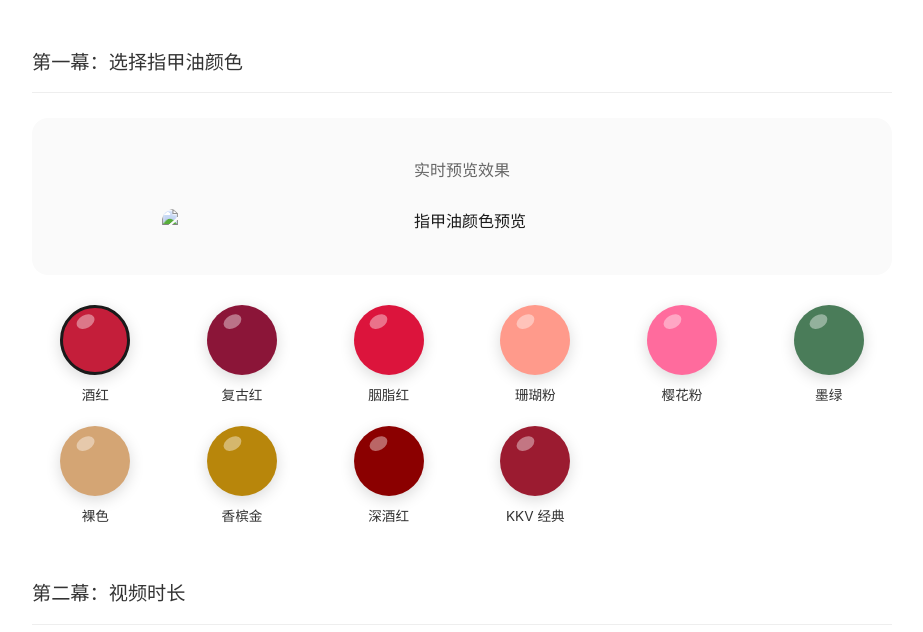
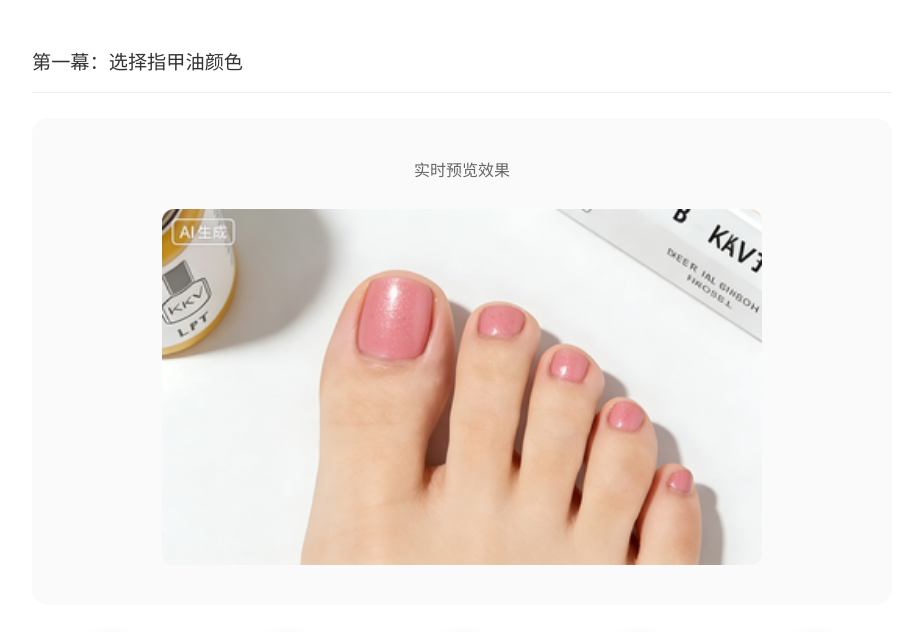
Before and after one commit to Wizman420-sudo/video-custom, a plain HTML site: page index.html in a window 1280 px wide. Shown: the part 163-795 px from the top of the page, without its empty margins (178-1101 px from the left). Drawn offline with Linux system fonts and the light colour scheme.

Commit message:
update to 7 colors only

```diff
--- a/index.html
+++ b/index.html
@@ -87,7 +87,7 @@
         /* 颜色选择网格 */
         .color-grid {
             display: grid;
-            grid-template-columns: repeat(auto-fit, minmax(120px, 1fr));
+            grid-template-columns: repeat(auto-fit, minmax(130px, 1fr));
             gap: 20px;
             justify-items: center;
         }
@@ -265,7 +265,7 @@
 
                 <div class="preview-box">
                     <div class="preview-title">实时预览效果</div>
-                    <img src="nail-1.jpg" alt="指甲油颜色预览" class="preview-image" id="previewImage">
+                    <img src="nail-1.png" alt="指甲油颜色预览" class="preview-image" id="previewImage">
                 </div>
 
                 <div class="color-grid">
@@ -302,21 +302,6 @@
                     <div class="color-card" data-image="nail-7.png" data-name="裸色" data-color="#D4A574">
                         <div class="color-swatch" style="background: #D4A574;"></div>
                         <div class="color-name">裸色</div>
-                    </div>
-
-                    <div class="color-card" data-image="nail-8.png" data-name="香槟金" data-color="#B8860B">
-                        <div class="color-swatch" style="background: #B8860B;"></div>
-                        <div class="color-name">香槟金</div>
-                    </div>
-
-                    <div class="color-card" data-image="nail-9.png" data-name="深酒红" data-color="#8B0000">
-                        <div class="color-swatch" style="background: #8B0000;"></div>
-                        <div class="color-name">深酒红</div>
-                    </div>
-
-                    <div class="color-card" data-image="nail-10.png" data-name="KKV 经典" data-color="#9B1B30">
-                        <div class="color-swatch" style="background: #9B1B30;"></div>
-                        <div class="color-name">KKV 经典</div>
                     </div>
                 </div>
             </div>
```
Also changed, not shown: nail-10.png (deleted), nail-8.png (deleted), nail-9.png (deleted).
